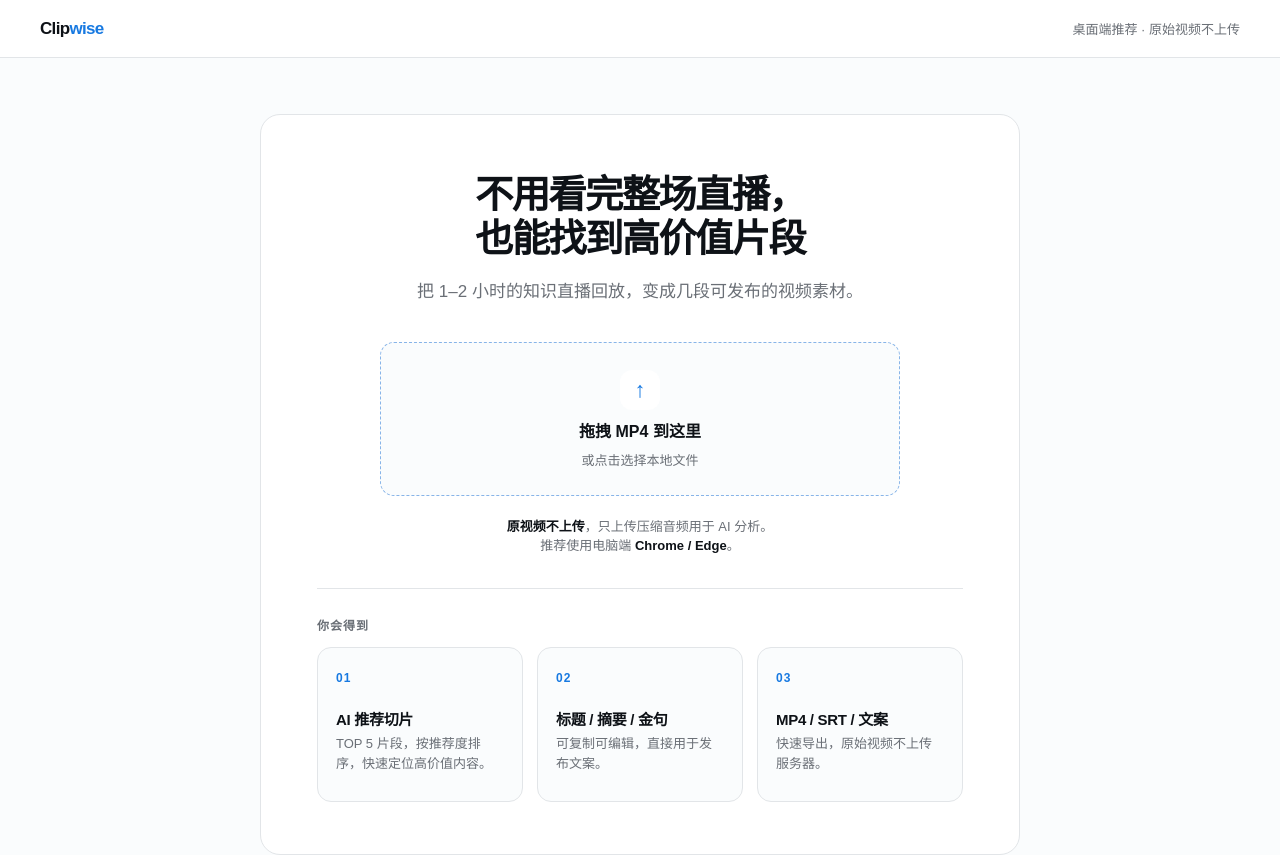
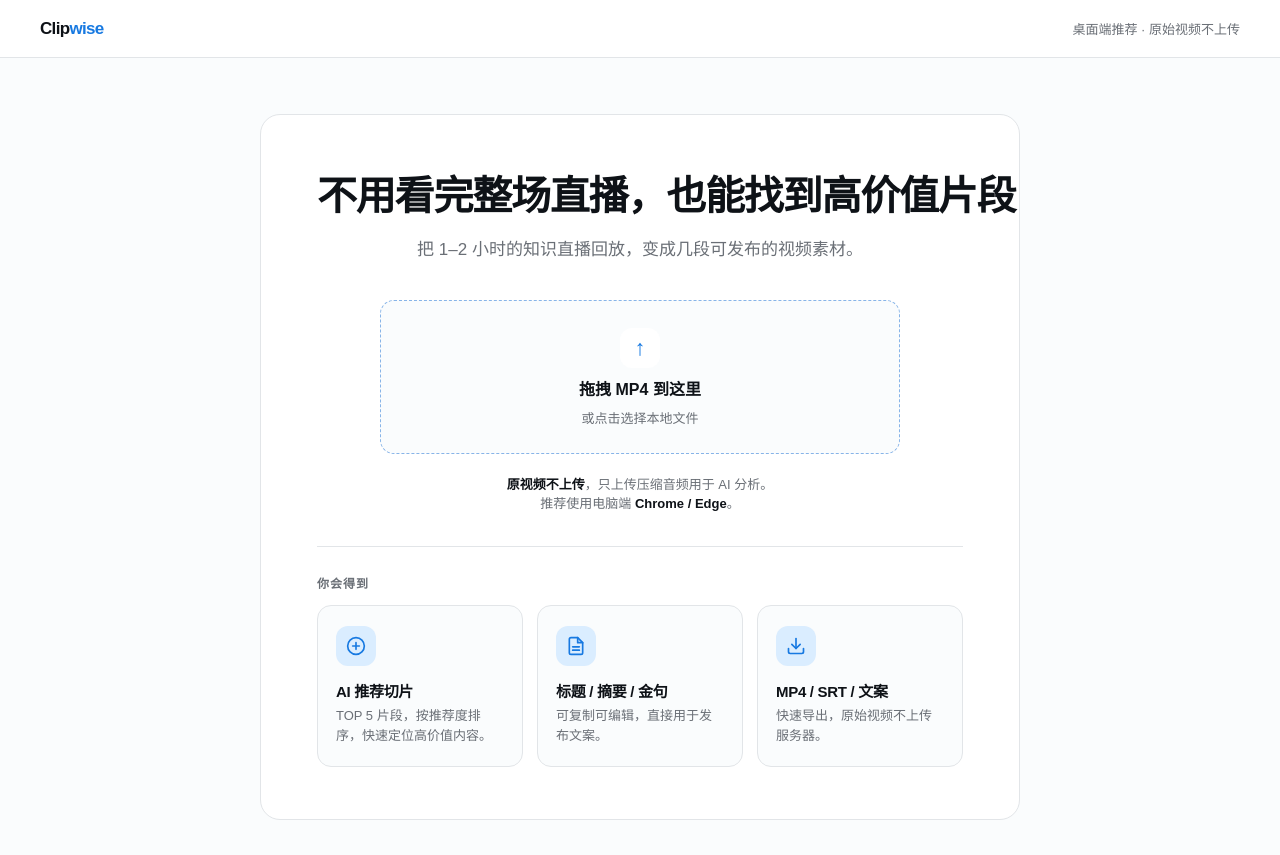
Before and after one commit to GGBOggbo/clipwise, a Next.js app in the folder apps/web/: page / in a window 1280 px wide. Shown: the top 855 px of the page. Built offline with nearby package versions, Linux system fonts and the light colour scheme.

Commit message:
fix: restore upload page reference styling

```diff
--- a/apps/web/components/upload/UploadPage.module.css
+++ b/apps/web/components/upload/UploadPage.module.css
@@ -51,10 +51,10 @@
 
 .intro h1 {
   margin: 0;
-  font-size: clamp(32px, 3vw, 42px);
+  font-size: 40px;
   line-height: 1.15;
-  letter-spacing: -0.045em;
-  text-wrap: balance;
+  letter-spacing: -0.03em;
+  white-space: nowrap;
 }
 
 .intro p {
@@ -197,15 +197,23 @@
   background: var(--color-bg);
 }
 
-.resultGrid article > span {
+.resultIcon {
+  width: 40px;
+  height: 40px;
+  display: grid;
+  place-items: center;
+  margin-bottom: 14px;
+  border-radius: 12px;
   color: var(--color-accent);
-  font-size: 12px;
-  font-weight: 800;
-  letter-spacing: 0.1em;
+  background: var(--color-accent-soft);
+}
+
+.resultIcon svg {
+  width: 20px;
+  height: 20px;
 }
 
 .resultGrid h2 {
-  margin-top: 22px;
   font-size: 15px;
   letter-spacing: -0.02em;
 }
--- a/apps/web/components/upload/UploadPageClient.tsx
+++ b/apps/web/components/upload/UploadPageClient.tsx
@@ -155,17 +155,69 @@ export function UploadPageClient() {
             <p className={styles.sectionLabel}>你会得到</p>
             <div className={styles.resultGrid}>
               <article>
-                <span aria-hidden="true">01</span>
+                <span
+                  className={styles.resultIcon}
+                  data-testid="result-icon"
+                  aria-hidden="true"
+                >
+                  <svg
+                    viewBox="0 0 24 24"
+                    fill="none"
+                    stroke="currentColor"
+                    strokeWidth="2"
+                    strokeLinecap="round"
+                    strokeLinejoin="round"
+                  >
+                    <circle cx="12" cy="12" r="10" />
+                    <path d="M12 8v8" />
+                    <path d="M8 12h8" />
+                  </svg>
+                </span>
                 <h2>AI 推荐切片</h2>
                 <p>TOP 5 片段，按推荐度排序，快速定位高价值内容。</p>
               </article>
               <article>
-                <span aria-hidden="true">02</span>
+                <span
+                  className={styles.resultIcon}
+                  data-testid="result-icon"
+                  aria-hidden="true"
+                >
+                  <svg
+                    viewBox="0 0 24 24"
+                    fill="none"
+                    stroke="currentColor"
+                    strokeWidth="2"
+                    strokeLinecap="round"
+                    strokeLinejoin="round"
+                  >
+                    <path d="M14 2H6a2 2 0 0 0-2 2v16a2 2 0 0 0 2 2h12a2 2 0 0 0 2-2V8z" />
+                    <path d="M14 2v6h6" />
+                    <path d="M16 13H8" />
+                    <path d="M16 17H8" />
+                  </svg>
+                </span>
                 <h2>标题 / 摘要 / 金句</h2>
                 <p>可复制可编辑，直接用于发布文案。</p>
               </article>
               <article>
-                <span aria-hidden="true">03</span>
+                <span
+                  className={styles.resultIcon}
+                  data-testid="result-icon"
+                  aria-hidden="true"
+                >
+                  <svg
+                    viewBox="0 0 24 24"
+                    fill="none"
+                    stroke="currentColor"
+                    strokeWidth="2"
+                    strokeLinecap="round"
+                    strokeLinejoin="round"
+                  >
+                    <path d="M21 15v4a2 2 0 0 1-2 2H5a2 2 0 0 1-2-2v-4" />
+                    <path d="m7 10 5 5 5-5" />
+                    <path d="M12 15V3" />
+                  </svg>
+                </span>
                 <h2>MP4 / SRT / 文案</h2>
                 <p>快速导出，原始视频不上传服务器。</p>
               </article>
```
Also changed, not shown: 2 other files (tests, documents, lock files or other folders).
